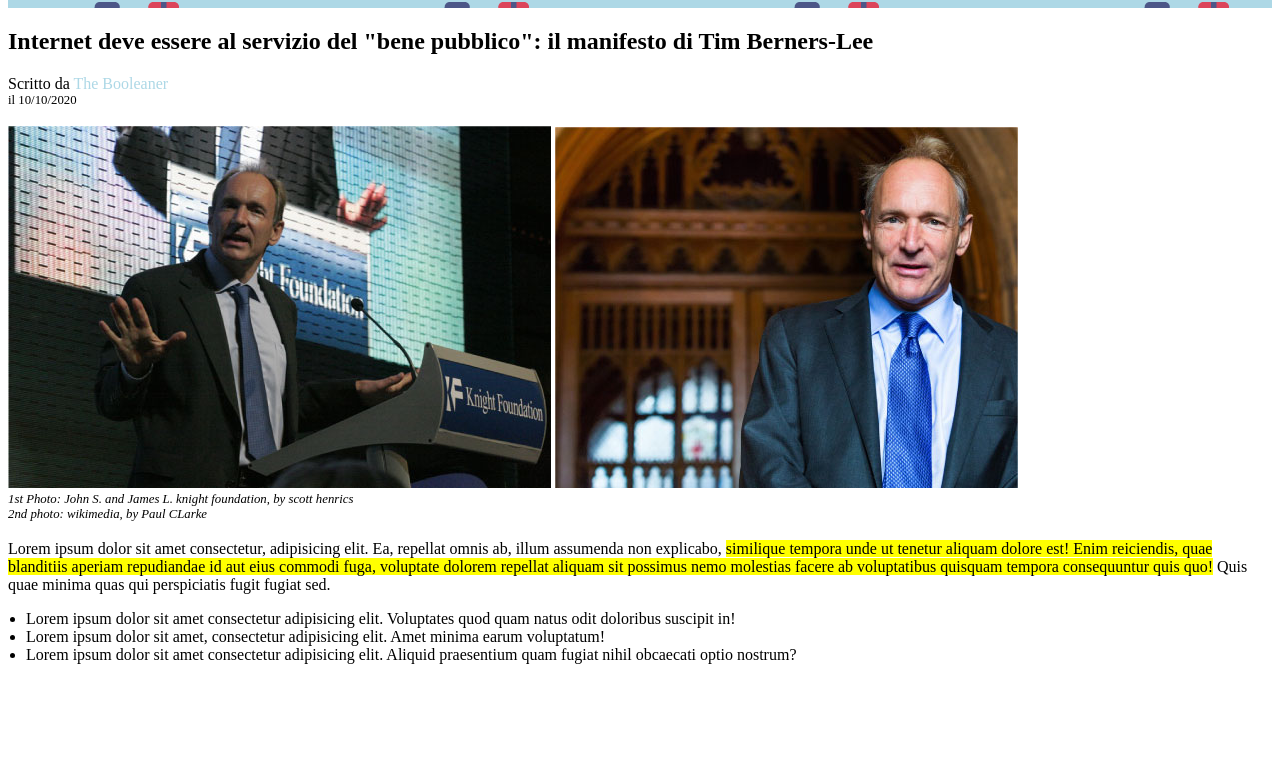
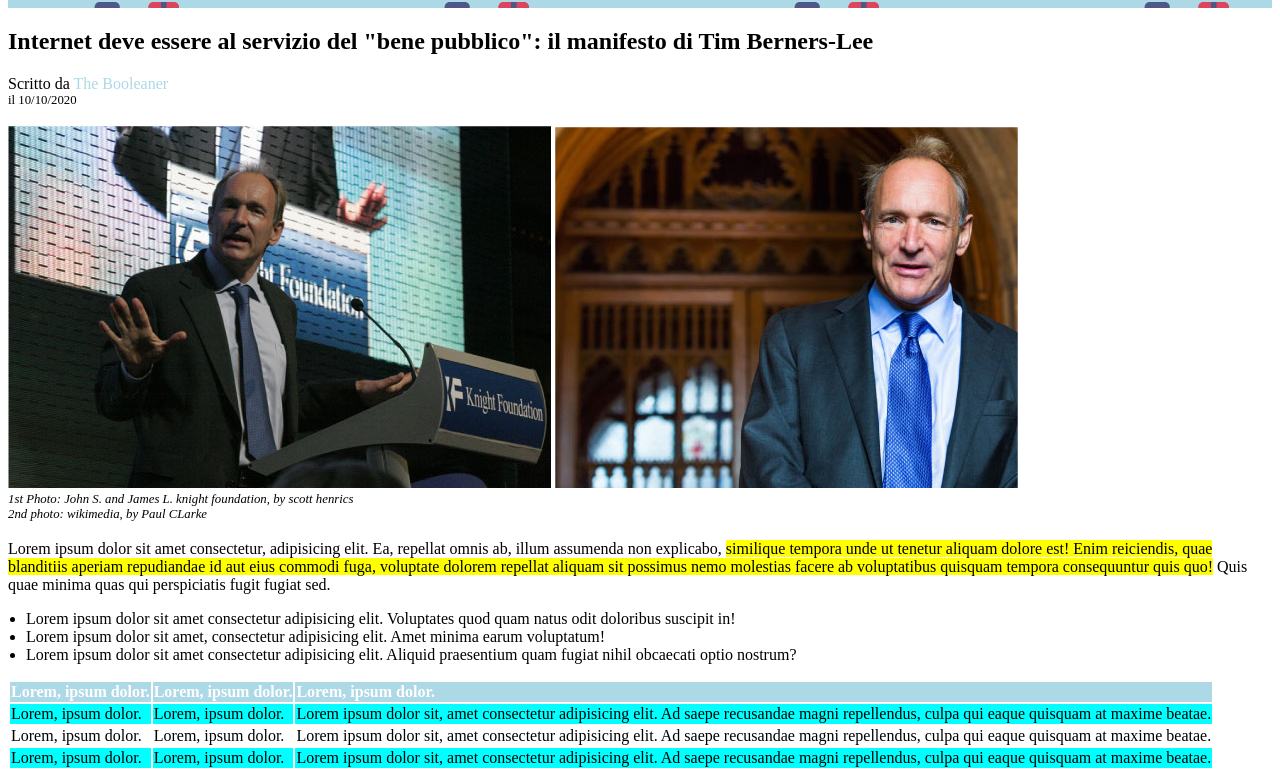
Before and after one commit to JordiMasci/html-css-booleaner, a plain HTML site: page index.html in a window 1280 px wide. Shown: the part 120-898 px from the top of the page. Before the commit the page ends 808 px from the top, so only its background shows below. Drawn offline with Linux system fonts and the light colour scheme.

Commit message:
fine table

```diff
--- a/css/style.css
+++ b/css/style.css
@@ -37,3 +37,22 @@ p{
    padding-left: 18px;
 
 }
+
+.table-head{
+    background-color: lightblue;
+
+
+
+}
+
+th{
+    color: white;
+}
+
+.text-align{
+    text-align: left;
+}
+
+.table{
+    background-color: aqua;
+}
--- a/index.html
+++ b/index.html
@@ -50,11 +50,34 @@
         </section>
 
         <!-- table -->
-        <section>
+        <section class="text-align">
             <table>
+                <thead class="table-head">
+                    <th>Lorem, ipsum dolor.</th>
+                    <th>Lorem, ipsum dolor.</th>
+                    <th>Lorem, ipsum dolor.</th>
 
+                </thead>
+
+                <tr class="table">
+                    <td>Lorem, ipsum dolor.</td>
+                    <td>Lorem, ipsum dolor.</td>
+                    <td>Lorem ipsum dolor sit, amet consectetur adipisicing elit. Ad saepe recusandae magni repellendus, culpa qui eaque quisquam at maxime beatae.</td>
+                </tr>
+                <tr>
+                    <td>Lorem, ipsum dolor.</td>
+                    <td>Lorem, ipsum dolor.</td>
+                    <td>Lorem ipsum dolor sit, amet consectetur adipisicing elit. Ad saepe recusandae magni repellendus, culpa qui eaque quisquam at maxime beatae.</td>
+                </tr>
+                <tr class="table">
+                    <td>Lorem, ipsum dolor.</td>
+                    <td>Lorem, ipsum dolor.</td>
+                    <td>Lorem ipsum dolor sit, amet consectetur adipisicing elit. Ad saepe recusandae magni repellendus, culpa qui eaque quisquam at maxime beatae.</td>
+                </tr>
             </table>
         </section>
+
+        <!-- 2 Main Content -->
 
 
     </main>
```
